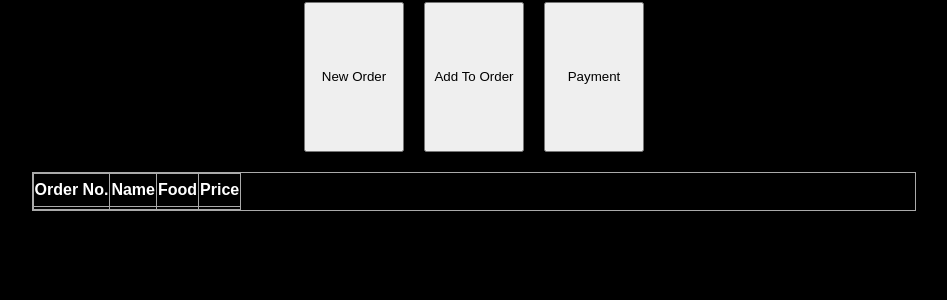
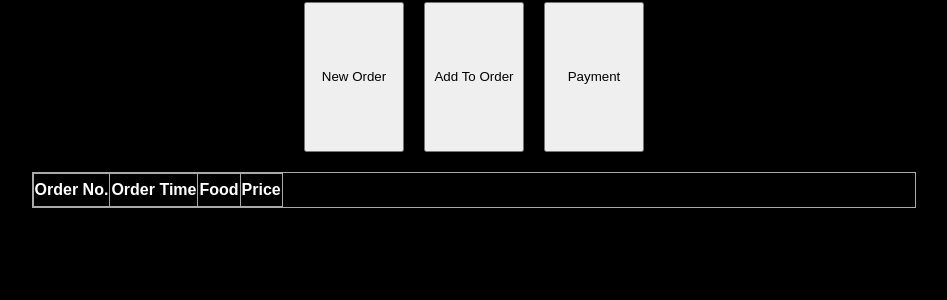
Before and after one commit to gd05134/DBS_Restaurant_POS, a Flask app: page /order_manager/2 in a window 1280 px wide. Shown: the part 130-430 px from the top of the page, without its empty margins (166-1113 px from the left). Run offline with Flask 3, Linux system fonts and the light colour scheme; lists and menus that the app fills with data are empty.

Commit message:
Fixed menu bugs, adding orders now adds to the database, formatted some things

```diff
--- a/main.py
+++ b/main.py
@@ -16,11 +16,12 @@ app.secret_key ='key'
 
 #Initialize Relationship Schema
 #Order Schema
-class Order(db.Model):                                                              # GAD - Removed cust_id from Orders
-    order_id = db.Column(db.Integer, primary_key=True, autoincrement=True)                                #Add Auto Increment
+class Order(db.Model):                                                              #* GAD - Removed cust_id from Orders
+    order_id = db.Column(db.Integer, primary_key=True, autoincrement=True)          #* GAD - Added auto-increment
     table_id = db.Column(db.Integer, db.ForeignKey("table.table_id"))
-    order_time = db.Column(db.DateTime, default = datetime.today(), nullable=False)   #idk if this is the right datetime function, will change later
-    total_cost = db.Column(db.Integer, nullable=False)                                #add logic for incrementing later, change to decimal
+    order_time = db.Column(db.DateTime, default = datetime.now(), nullable=False)
+    total_cost = db.Column(db.Float, nullable=False)                              #add logic for incrementing later  #? Is this still needed?
+                                                                                  #* GAD - Changed to float
 
     def __init__(self, table_id, order_time, total_cost):
         self.table_id = table_id
@@ -29,15 +30,15 @@ class Order(db.Model):
 
 #Customer Schema
 class Customer(db.Model):
-    cust_id = db.Column(db.Integer, primary_key=True)                                 #Add Auto Increment
+    cust_id = db.Column(db.Integer, primary_key=True, autoincrement=True)       #* GAD - Added auto-increment
     cust_first_name = db.Column(db.String(50), nullable=False)
     cust_last_name = db.Column(db.String(50), nullable=False)
     phone_no = db.Column(db.String(10), unique=True, nullable=False)
     email = db.Column(db.String(60), unique=True, nullable=False)
     pref_table = db.Column(db.Integer, db.ForeignKey("table.table_id"))
 
-    def __init__(self, cust_id, cust_first_name, cust_last_name, phone_no, email, pref_table):
-        self.cust_id = cust_id
+    def __init__(self, cust_first_name, cust_last_name, phone_no, email, pref_table):
+        #self.cust_id = cust_id                                                 #* GAD - Removed auto-incrementing ID from __init__
         self.cust_first_name = cust_first_name
         self.cust_last_name = cust_last_name
         self.phone_no = phone_no
@@ -46,7 +47,7 @@ class Customer(db.Model):
 
 #Table Schema
 class Table(db.Model):
-    table_id = db.Column(db.Integer, primary_key=True, unique=True, nullable=False)
+    table_id = db.Column(db.Integer, primary_key=True, unique=True, nullable=False, )
     capacity = db.Column(db.Integer, nullable=False)
     loc = db.Column(db.String(20))
 
@@ -57,36 +58,36 @@ class Table(db.Model):
 
 #Reservation Schema
 class Reservation(db.Model):
-    reservation_id = db.Column(db.Integer, unique=True, primary_key=True)                          #Add auto increment
+    reservation_id = db.Column(db.Integer, unique=True, primary_key=True, autoincrement=True)     #* GAD - Added auto-increment
     cust_id = db.Column(db.Integer, db.ForeignKey("customer.cust_id"), nullable=False)
-    date_created = db.Column(db.DateTime, default = datetime.today(), nullable=False) #idk if this is the right datetime function, will change later
-    date_reserved = db.Column(db.DateTime, default = datetime.today(), nullable=False)#pulls current time, find function to pull select time
+    date_created = db.Column(db.DateTime, default = datetime.now(), nullable=False)
+    date_reserved = db.Column(db.DateTime, default = datetime.now(), nullable=False)              #todo: pulls current time, find function to pull select time
 
-    def __init__(self, reservation_id, cust_id):
-        self.reservation_id = reservation_id
+    def __init__(self, cust_id):
+        #self.reservation_id = reservation_id                                           #* GAD - Removed auto-incrementing ID from __init__
         self.cust_id = cust_id
 
 #Payment Schema
 class Payment(db.Model):
-    payment_id = db.Column(db.Integer, primary_key=True, nullable=False)              #Add auto increment
+    payment_id = db.Column(db.Integer, primary_key=True, nullable=False, autoincrement=True)    #* GAD - Added auto-increment
     order_id = db.Column(db.Integer,db.ForeignKey("order.order_id"), nullable=False)
-    amount = db.Column(db.Integer, nullable=False)                                    #Change to decimal
+    amount = db.Column(db.Float, nullable=False)                                                #* GAD - Changed to Float
     payment_method = db.Column(db.String(20), nullable=False)
     payment_date = db.Column(db.DateTime, default = datetime.today(), nullable=False)
 
-    def __init__(self, payment_id, order_id, amount, payment_method):
-        self.payment_id = payment_id
+    def __init__(self, order_id, amount, payment_method):
+        #self.payment_id = payment_id                                                           #* GAD - Removed auto-incrementing ID from __init__
         self.order_id = order_id
         self.amount = amount
         self.payment_method = payment_method
 
 #MenuCategory Schema
 class MenuCat(db.Model):
-    category_id = db.Column(db.Integer, primary_key=True, nullable=False, autoincrement=True)    # GAD - Added autoincrement = True
+    category_id = db.Column(db.Integer, primary_key=True, nullable=False, autoincrement=True)    #* GAD - Added auto-increment
     name = db.Column(db.String(30), unique=True, nullable=False)
 
     def __init__(self, name):
-        #self.category_id = category_id
+        #self.category_id = category_id                                                          #* GAD - Removed auto-incrementing ID from __init__
         self.name = name
 
     def __repr__(self):
@@ -94,26 +95,29 @@ class MenuCat(db.Model):
 
 #MenuItem Schema
 class MenuItem(db.Model):
-    menu_item_id = db.Column(db.Integer, primary_key=True, nullable=False, autoincrement=True)   # GAD - Added autoincrement = True
+    menu_item_id = db.Column(db.Integer, primary_key=True, nullable=False, autoincrement=True)   #* GAD - Added auto-increment
     category_id = db.Column(db.Integer, db.ForeignKey("menu_cat.category_id"), nullable=False)
-    name = db.Column(db.String(50), unique=True, nullable=False)                    # GAD - Removed "Description"
-    price = db.Column(db.Float, nullable=False)                                     # GAD - Changed to Float (decimal)
+    name = db.Column(db.String(50), unique=True, nullable=False)                                #* GAD - Removed "Description"
+    price = db.Column(db.Float, nullable=False)                                                 #* GAD - Changed to Float
 
     def __init__(self, category_id, name, price):
+        #self.menu_item_id = menu_item_id                                                       #* GAD - Removed auto-incrementing ID from __init__
         self.category_id = category_id
         self.name = name
         self.price = price
 
 #OrderItem Schema
 class OrderItem(db.Model):
-    order_item_id = db.Column(db.Integer, primary_key=True, autoincrement=True)        # GAD - Added autoincrement = True
+    order_item_id = db.Column(db.Integer, primary_key=True, autoincrement=True)        #* GAD - Added auto-increment
     order_id = db.Column(db.Integer,db.ForeignKey("order.order_id"), nullable=False)
+    order = db.relationship('Order', backref='order_items')                            #* GAD - Added Database Relationship
+    menu_item = db.relationship('MenuItem', backref='order_items')                     #* GAD - Added Database Relationship
     menu_item_id = db.Column(db.Integer,db.ForeignKey("menu_item.menu_item_id"), nullable=False)
     quantity = db.Column(db.Integer, nullable=False)
     special_instructions = db.Column(db.String(100))
 
-    def __init__(self, order_item_id, order_id, menu_item_id, quantity, special_instructions):
-        self.order_item_id = order_item_id
+    def __init__(self, order_id, menu_item_id, quantity, special_instructions):
+        #self.order_item_id = order_item_id                                            #* GAD - Removed auto-incrementing ID from __init__
         self.order_id = order_id
         self.menu_item_id = menu_item_id
         self.quantity = quantity
@@ -133,8 +137,11 @@ def index():
     else:
         return render_template('index.html')
 
+
+
+
 #To enter Order state
-@app.route('/order_manager/<table_id>', methods=['GET', 'POST'])
+@app.route('/order_manager/<int:table_id>', methods=['GET', 'POST'])
 def order(table_id):
      table = Table.query.get_or_404(table_id)
      if request.method == 'POST':
@@ -144,7 +151,37 @@ def order(table_id):
         except:
                return 'There was an issue opening the layout'
      else:
-        return render_template('order_manager.html', table = table)
+        orders = (
+            db.session.query(
+                Order.order_id,
+                Order.order_time,
+                Order.total_cost,
+                db.func.group_concat(MenuItem.name, ", ").label("food_items"),
+                db.func.group_concat(OrderItem.quantity, ", ").label("food_quantities")
+            )
+            .join(OrderItem, Order.order_id == OrderItem.order_id)
+            .join(MenuItem, OrderItem.menu_item_id == MenuItem.menu_item_id)
+            .filter(Order.table_id == table_id)
+            .group_by(Order.order_id)
+            .order_by(Order.order_time)
+            .all()
+        )
+
+        processed_orders = []
+        for order in orders:
+            food_item_list = (order.food_items).split(',')
+            food_quantities_list = (order.food_quantities).replace(' ','').split(',')
+            food_items = []
+            for i in range(0, len(food_item_list)):
+                food_items.append(f"{food_item_list[i]} (x{food_quantities_list[i]})")
+            processed_orders.append({
+                'order_id': order.order_id,
+                'order_time': (order.order_time).strftime("%m/%d/%Y %H:%M:%S"),
+                'food_list': '\n'.join(food_items),
+                'total_cost': order.total_cost
+            })
+
+        return render_template('order_manager.html', table = table, orders = processed_orders)
 
 #For Customers
 @app.route('/customer', methods=['GET','POST'])
@@ -164,6 +201,7 @@ def add_customer():
         except:
                return 'There was an issue entering your information'
     else:
+
         customers = Customer.query.order_by(Customer.cust_id).all()
         return render_template('customer.html', customers = customers)
 
@@ -206,7 +244,7 @@ def menu():
 @app.route('/menu_items/<int:category_id>') # GAD
 def menu_items(category_id):
     items = MenuItem.query.filter_by(category_id=category_id).all()
-    items_data = [{'name': item.name, 'price': item.price} for item in items]
+    items_data = [{'name': item.name, 'price': item.price, 'item_id':item.menu_item_id} for item in items]
     return jsonify(items_data)
 
 @app.route('/payment', methods=['GET','POST'])
@@ -237,9 +275,7 @@ def submit_order():
 
     # Add order items
     for item in order_items:
-        print(f"item: {item}") #! DEBUG Im gonna blow my brains out I swear to god
-        #! Why can this single piece of shit line not see item['item_name'] wherwe am i MISSING IT???????
-        order_item = OrderItem(order_id=new_order.order_id, item_name=item['item_name'],
+        order_item = OrderItem(order_id=new_order.order_id, menu_item_id=item["item_id"],
                                quantity=item['quantity'], special_instructions="")
         db.session.add(order_item)
 
--- a/templates/order_manager.html
+++ b/templates/order_manager.html
@@ -27,18 +27,20 @@
         <table class="table" align="center">
             <tr>
             <th>Order No.</th>
-            <th>Name</th>
+            <th>Order Time</th>
             <th>Food</th>
             <th>Price</th>
 
             </tr>
 
+            {% for order in orders[::-1] %} <!-- The [::-1] reverses the orders such that newest is on top. -->
             <tr>
-                <td></td>
-                <td></td>
-                <td></td>
-                <td></td>
+                <td>{{ order.order_id }}</td>
+                <td>{{ order.order_time }}</td>
+                <td style="white-space: pre-line;">{{ order.food_list }}</td>
+                <td>${{ "%.2f"|format(order.total_cost) }}</td>
             </tr>
+            {% endfor %}
 
         </table>
     </div>
```
Also changed, not shown: static/css/menu_style.css (+5 -7 lines), static/js/menu.js (+6 -5 lines), templates/menu.html (+7 -1 lines), instance/restaurant_pos.db.
